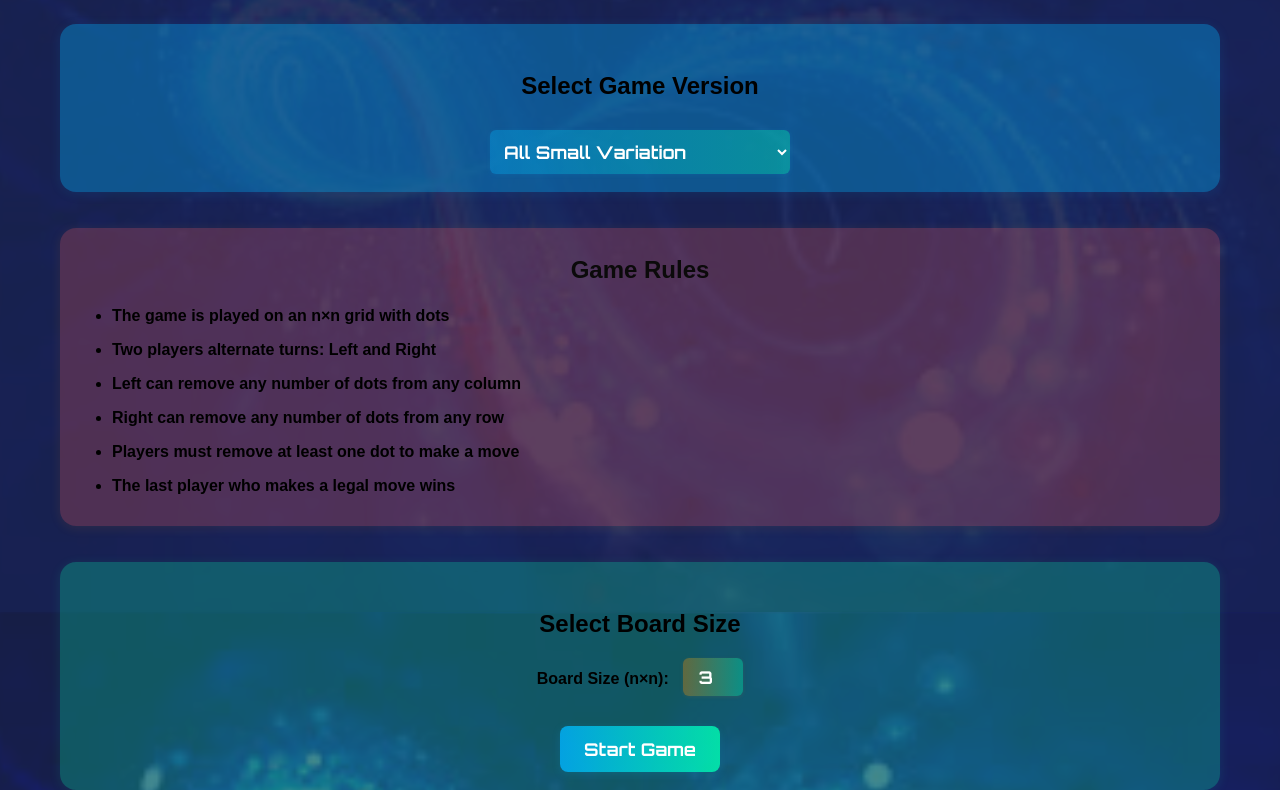
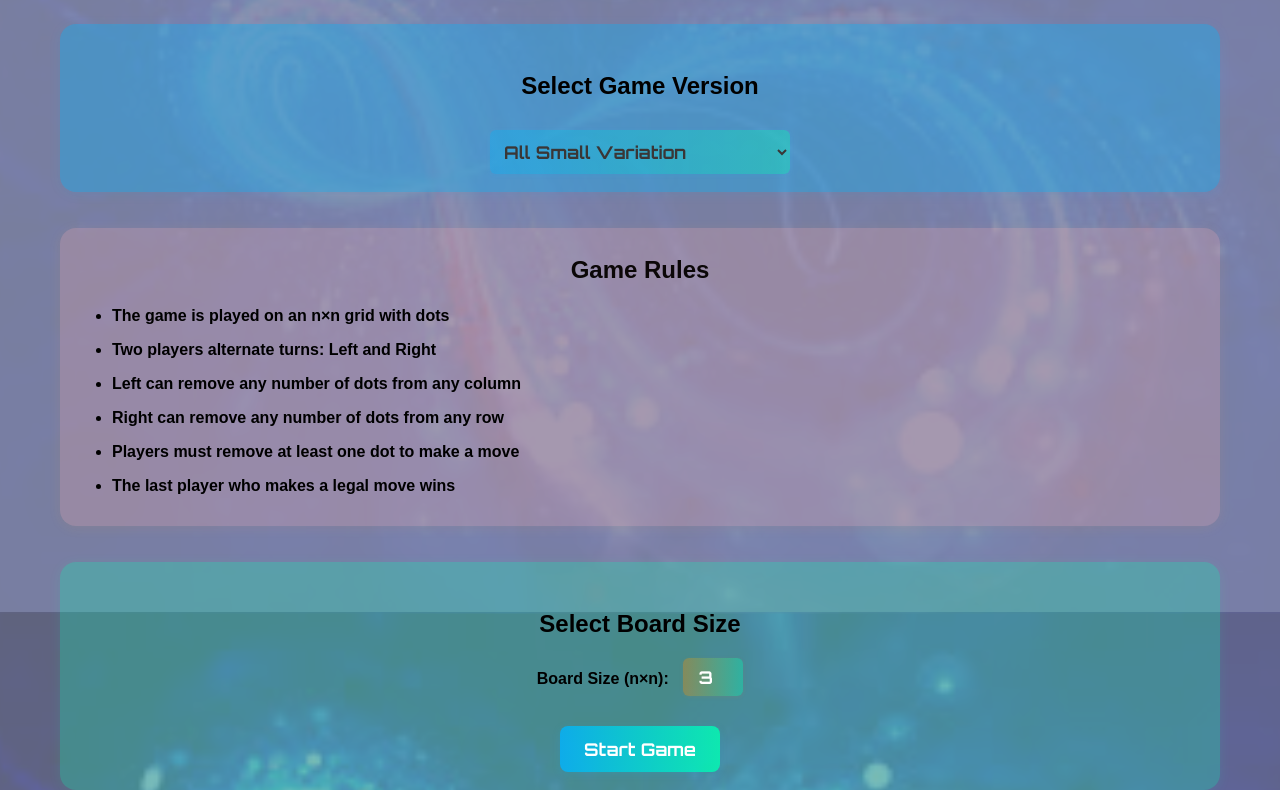
Before and after one commit to Butterknifees/different-nim, a plain HTML site: page index.html in a window 1280 px wide. Shown: the part 188-978 px from the top of the page. Drawn offline with Linux system fonts and the light colour scheme.

Commit message:
Update styles for background and text colors

```diff
--- a/styles.css
+++ b/styles.css
@@ -14,7 +14,7 @@ body::before {
     left: 0;
     width: 100vw;
     height: 100vh;
-    background: rgba(10, 20, 60, 0.7); /* dark blue overlay */
+    background: rgba(145, 155, 197, 0.7); /* dark blue overlay */
     z-index: 0;
     pointer-events: none;
 }
@@ -26,14 +26,14 @@ body::before {
     position: relative;
     z-index: 1;
     border-radius: 24px;
-    box-shadow: 0 8px 32px rgba(0,0,0,0.25);
-    background: rgba(30, 40, 90, 0.75);
+    box-shadow: 0 8px 32px rgba(233, 201, 201, 0.25);
+    background: rgba(127, 133, 165, 0.75);
     /* Slightly more transparent and wider */
 }
 
 .welcome-screen h1 {
     text-align: center;
-    color: #333;
+    color: #eee4e4;
     margin-bottom: 40px;
 }
 
@@ -53,7 +53,7 @@ body::before {
     border: none;
     border-radius: 6px;
     background: linear-gradient(90deg, #00b4ff55 0%, #00ffb455 100%);
-    color: #fff;
+    color: #3a3636;
     margin-top: 10px;
     cursor: pointer;
     font-family: 'Orbitron', Arial, sans-serif;
@@ -66,15 +66,15 @@ body::before {
 }
 
 .game-rules {
-    background: rgba(242, 91, 91, 0.25);
+    background: rgba(242, 173, 173, 0.25);
     border-radius: 16px;
-    box-shadow: 0 2px 12px rgba(255,140,0,0.10);
+    box-shadow: 0 2px 12px rgba(235, 156, 61, 0.1);
     margin-bottom: 36px;
     padding: 28px 32px 18px 32px;
 }
 
 .game-rules h2 {
-    color: #0b0a0a;
+    color: #0b0707;
     margin-top: 0;
     text-align: center;
 }
@@ -219,9 +219,9 @@ body::before {
     font-family: 'Orbitron', Arial, sans-serif;
     font-size: 3.2rem;
     text-align: center;
-    color: #fff;
+    color: #030303;
     letter-spacing: 0.1em;
-    text-shadow: 0 4px 24px rgb(175, 213, 213), 0 1px 2px #e4b7b7;
+    text-shadow: 0 4px 24px rgb(113, 232, 232), 0 1px 2px #e69c9c;
     margin-bottom: 40px;
     margin-top: 0;
 }
```
